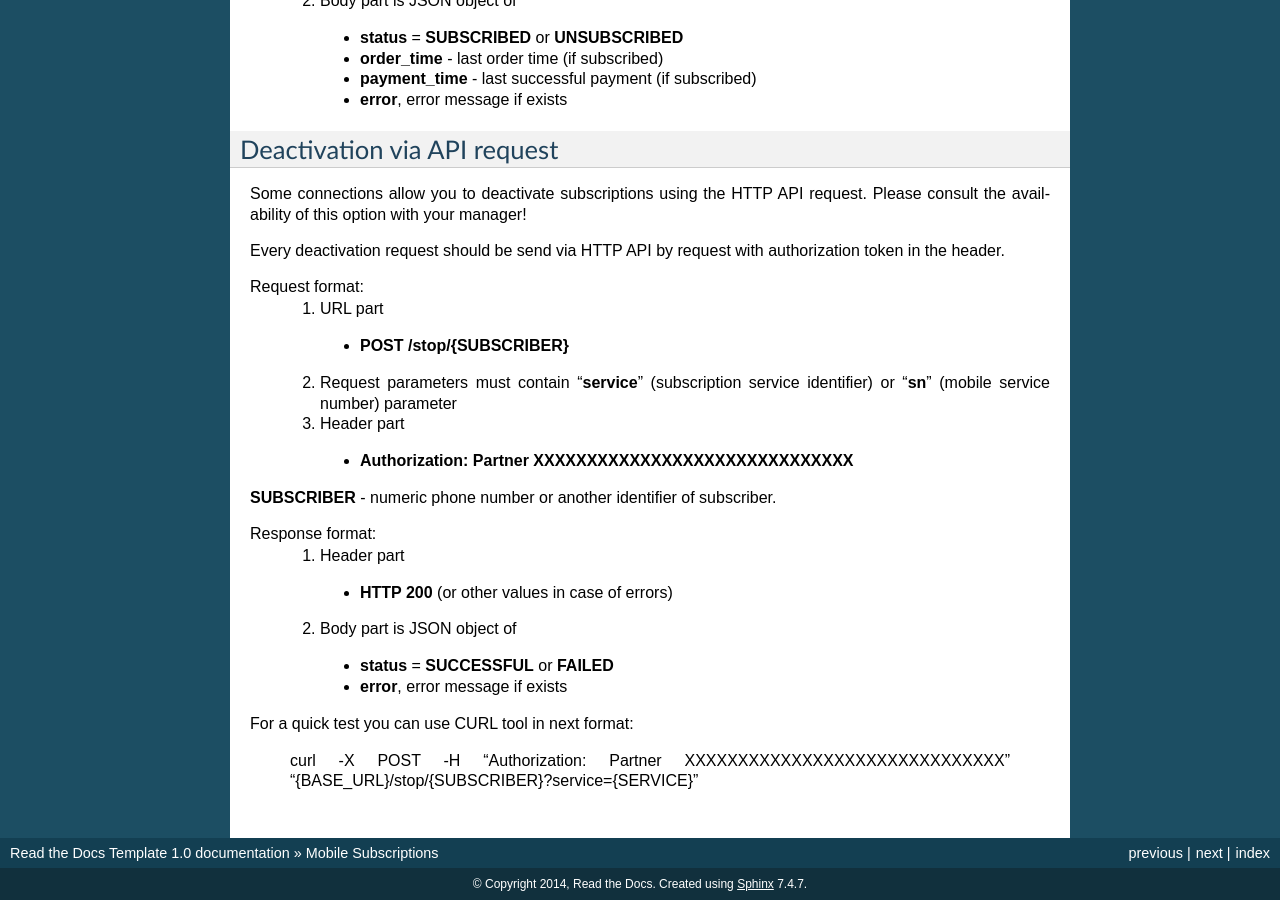
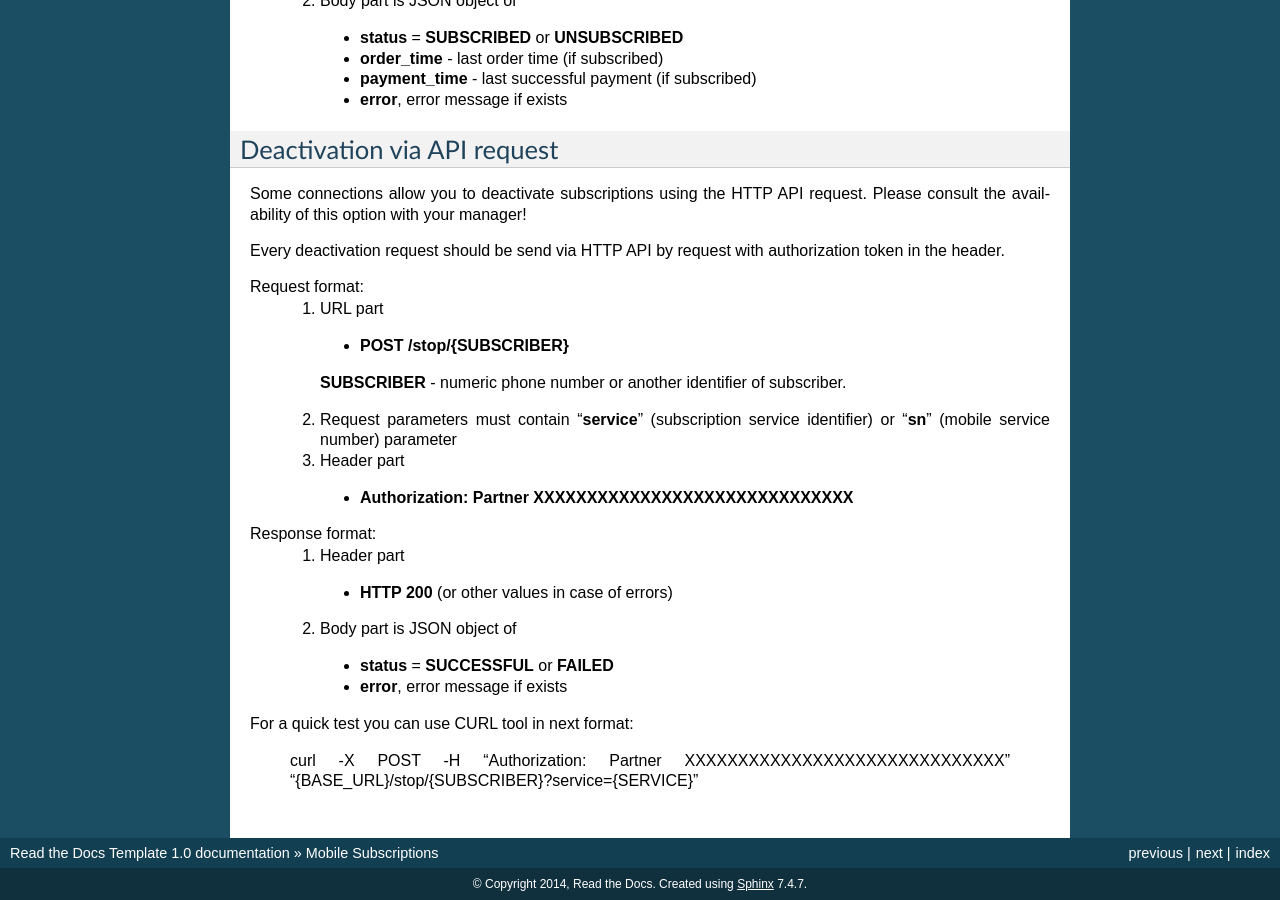
Before and after one commit to megasyst/lab, a Sphinx documentation site: the page built from docs/2_subscription.rst, in a window 1280 px wide and 900 px high, scrolled down 7093 px. Built offline with Sphinx 7.4.7, drawn with Linux system fonts in a browser that asks for light colours.

```diff
--- a/docs/2_subscription.rst
+++ b/docs/2_subscription.rst
@@ -373,11 +373,10 @@ Every deactivation request should be send via HTTP API by request with authoriza
 Request format:
   1. URL part
     - **POST /stop/{SUBSCRIBER}**
+    **SUBSCRIBER** - numeric phone number or another identifier of subscriber.
   2. Request parameters must contain "**service**" (subscription service identifier) or "**sn**" (mobile service number) parameter
   3. Header part
     - **Authorization: Partner XXXXXXXXXXXXXXXXXXXXXXXXXXXXXX**
-
-**SUBSCRIBER** - numeric phone number or another identifier of subscriber.
 
 Response format:
   1. Header part
```
